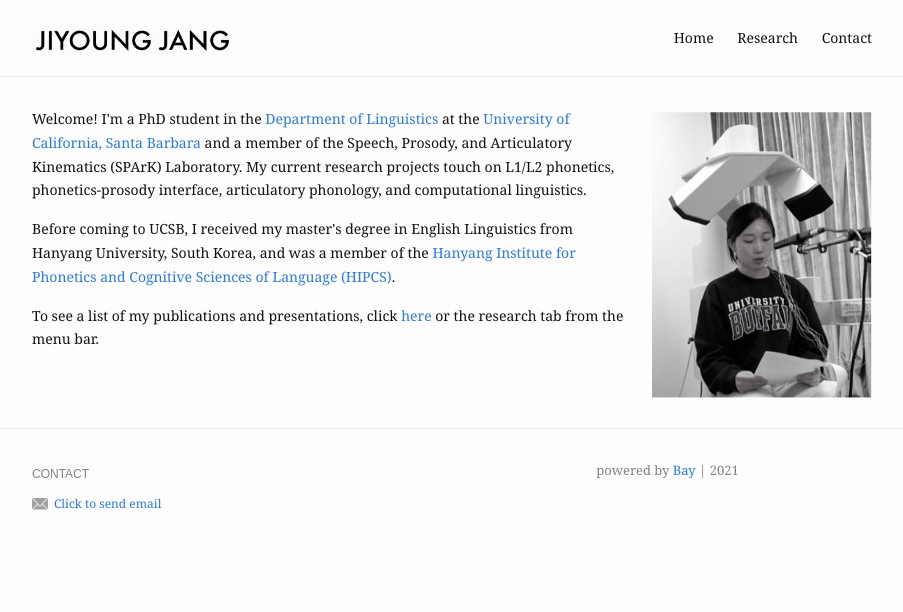
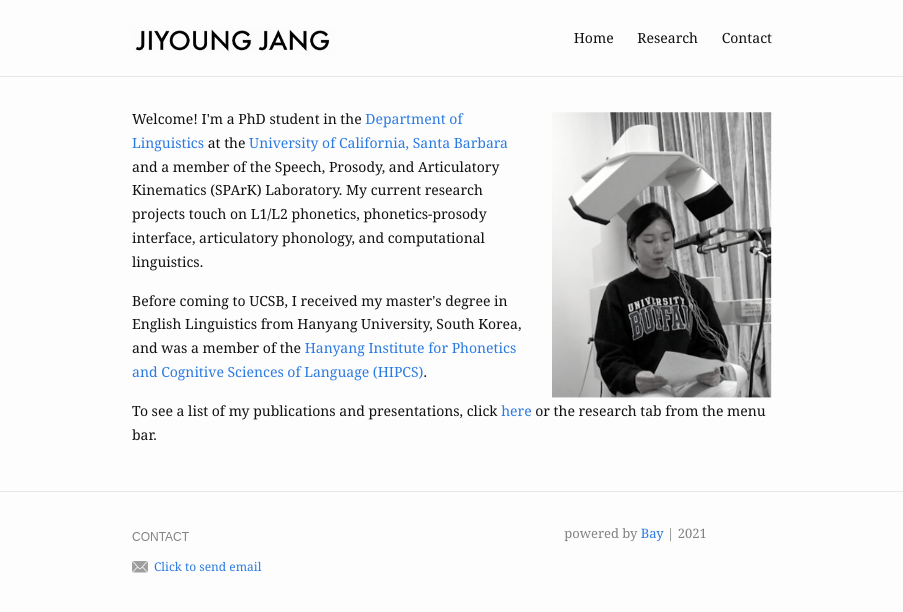
Before and after one commit to jiyoungj/jiyoungj.github.io, a Jekyll site: the page built from index.md, in a window 1280 px wide. Shown: the top 612 px of the page, without its empty margins (188-1091 px from the left). Built offline with Jekyll 4.4.1, drawn with Linux system fonts in a browser that asks for light colours.

Commit message:
Update _base.scss

```diff
--- a/_sass/_base.scss
+++ b/_sass/_base.scss
@@ -170,8 +170,8 @@
  * Wrapper
  */
 .wrapper {
-  max-width: -webkit-calc(900px - (#{$spacing-unit} * 2));
-  max-width:         calc(900px - (#{$spacing-unit} * 2));
+  max-width: -webkit-calc(700px - (#{$spacing-unit} * 2));
+  max-width:         calc(700px - (#{$spacing-unit} * 2));
   margin-right: auto;
   margin-left: auto;
   padding-right: $spacing-unit;
@@ -179,8 +179,8 @@
   @extend %clearfix;
 
   @include media-query($on-laptop) {
-    max-width: -webkit-calc(1000px - (#{$spacing-unit}));
-    max-width:         calc(1000px - (#{$spacing-unit}));
+    max-width: -webkit-calc(800px - (#{$spacing-unit}));
+    max-width:         calc(800px - (#{$spacing-unit}));
     padding-right: $spacing-unit / 2;
     padding-left: $spacing-unit / 2;
   }
```
